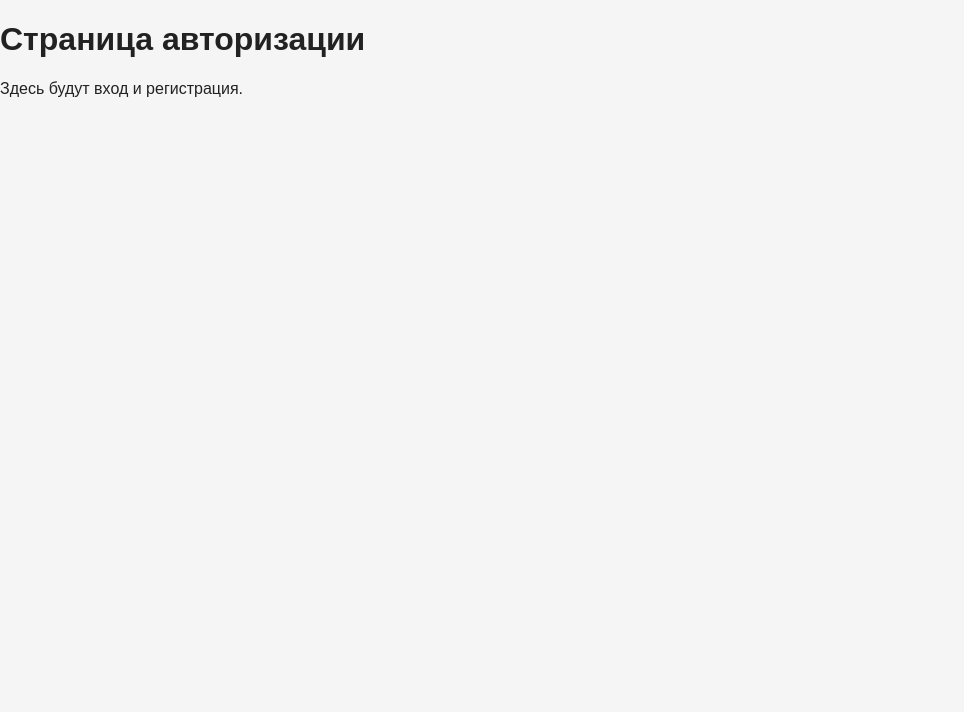
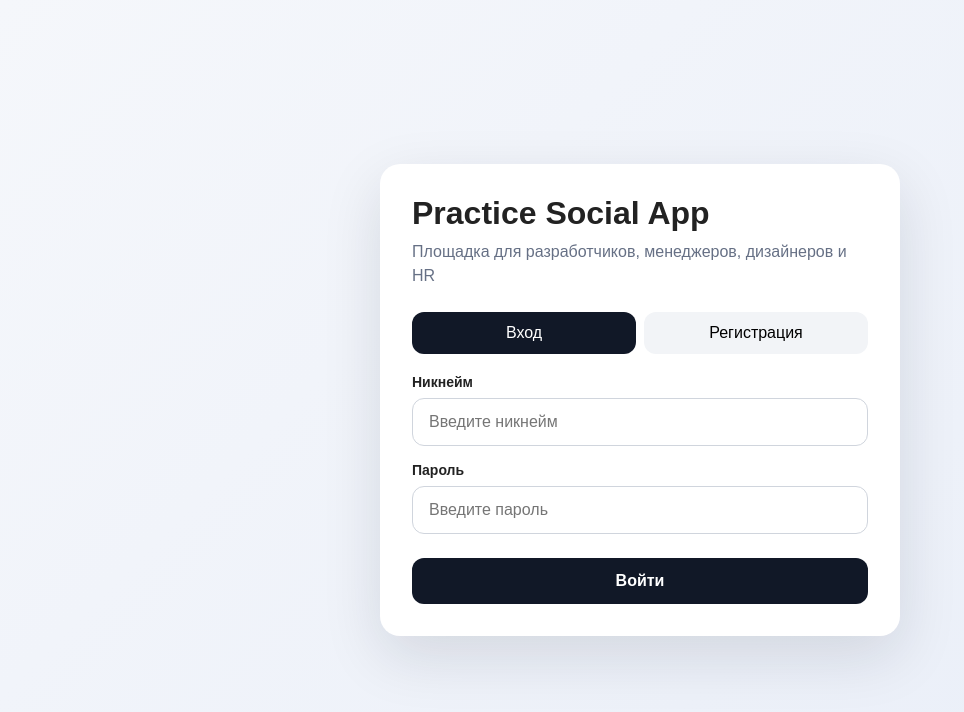
Before and after one commit to vddshk/practic-zuzex, a React (Vite) app in the folder client/: page / in a window 1280 px wide. Shown: the top 712 px of the page, without its empty margins (0-964 px from the left). Built offline with nearby package versions, Linux system fonts and the light colour scheme.

Commit message:
feat: create auth page ui with form components

```diff
--- /dev/null
+++ b/client/src/components/ErrorMessage/ErrorMessage.tsx
@@ -0,0 +1,19 @@
+type ErrorMessageProps = {
+  messages: string[]
+}
+
+export function ErrorMessage({ messages }: ErrorMessageProps) {
+  if (messages.length === 0) {
+    return null
+  }
+
+  return (
+    <div className="error-box">
+      {messages.map((message, index) => (
+        <p key={index} className="error-text">
+          {message}
+        </p>
+      ))}
+    </div>
+  )
+}
--- /dev/null
+++ b/client/src/components/InputField/InputField.tsx
@@ -0,0 +1,35 @@
+type InputFieldProps = {
+  label: string
+  name: string
+  type?: string
+  value: string
+  placeholder?: string
+  onChange: (value: string) => void
+}
+
+export function InputField({
+  label,
+  name,
+  type = 'text',
+  value,
+  placeholder,
+  onChange,
+}: InputFieldProps) {
+  return (
+    <div className="form-field">
+      <label className="form-label" htmlFor={name}>
+        {label}
+      </label>
+
+      <input
+        id={name}
+        name={name}
+        type={type}
+        value={value}
+        placeholder={placeholder}
+        className="form-input"
+        onChange={(e) => onChange(e.target.value)}
+      />
+    </div>
+  )
+}
--- /dev/null
+++ b/client/src/components/RoleSelector/RoleSelector.tsx
@@ -0,0 +1,32 @@
+import { roles, type UserRole } from '../../types/auth'
+
+type RoleSelectorProps = {
+  value: UserRole | ''
+  onChange: (value: UserRole | '') => void
+}
+
+export function RoleSelector({ value, onChange }: RoleSelectorProps) {
+  return (
+    <div className="form-field">
+      <label className="form-label" htmlFor="role">
+        Роль
+      </label>
+
+      <select
+        id="role"
+        name="role"
+        value={value}
+        className="form-input"
+        onChange={(e) => onChange(e.target.value as UserRole | '')}
+      >
+        <option value="">Выберите роль</option>
+
+        {roles.map((role) => (
+          <option key={role} value={role}>
+            {role}
+          </option>
+        ))}
+      </select>
+    </div>
+  )
+}
--- /dev/null
+++ b/client/src/pages/AuthPage/AuthPage.scss
@@ -0,0 +1,127 @@
+.auth-page {
+  min-height: 100vh;
+  display: flex;
+  align-items: center;
+  justify-content: center;
+  padding: 24px;
+  background: linear-gradient(135deg, #f5f7fb 0%, #e9eef8 100%);
+}
+
+.auth-card {
+  width: 100%;
+  max-width: 520px;
+  background-color: #ffffff;
+  border-radius: 20px;
+  padding: 32px;
+  box-shadow: 0 20px 60px rgba(16, 24, 40, 0.12);
+}
+
+.auth-header {
+  margin-bottom: 24px;
+}
+
+.auth-title {
+  margin: 0 0 8px;
+  font-size: 32px;
+  line-height: 1.1;
+}
+
+.auth-subtitle {
+  margin: 0;
+  color: #667085;
+  line-height: 1.5;
+}
+
+.auth-tabs {
+  display: grid;
+  grid-template-columns: 1fr 1fr;
+  gap: 8px;
+  margin-bottom: 20px;
+}
+
+.auth-tab {
+  border: none;
+  border-radius: 12px;
+  padding: 12px 16px;
+  background-color: #f2f4f7;
+  font-size: 16px;
+  cursor: pointer;
+  transition: 0.2s;
+}
+
+.auth-tab.active {
+  background-color: #111827;
+  color: #ffffff;
+}
+
+.auth-form {
+  display: flex;
+  flex-direction: column;
+  gap: 16px;
+}
+
+.form-field {
+  display: flex;
+  flex-direction: column;
+  gap: 8px;
+}
+
+.form-label {
+  font-size: 14px;
+  font-weight: 600;
+}
+
+.form-input {
+  width: 100%;
+  border: 1px solid #d0d5dd;
+  border-radius: 12px;
+  padding: 14px 16px;
+  font-size: 16px;
+  outline: none;
+  transition: 0.2s;
+  background-color: #ffffff;
+}
+
+.form-input:focus {
+  border-color: #111827;
+}
+
+.auth-submit-button {
+  margin-top: 8px;
+  border: none;
+  border-radius: 12px;
+  padding: 14px 18px;
+  background-color: #111827;
+  color: #ffffff;
+  font-size: 16px;
+  font-weight: 600;
+  cursor: pointer;
+}
+
+.error-box {
+  margin-bottom: 20px;
+  border: 1px solid #fda29b;
+  border-radius: 12px;
+  padding: 12px 14px;
+  background-color: #fef3f2;
+}
+
+.error-text {
+  margin: 0;
+  color: #b42318;
+  line-height: 1.5;
+}
+
+.error-text + .error-text {
+  margin-top: 6px;
+}
+
+@media (max-width: 640px) {
+  .auth-card {
+    padding: 24px 18px;
+  }
+
+  .auth-title {
+    font-size: 26px;
+  }
+}
--- a/client/src/pages/AuthPage/AuthPage.tsx
+++ b/client/src/pages/AuthPage/AuthPage.tsx
@@ -1,8 +1,219 @@
+import { useState } from 'react'
+import { ErrorMessage } from '../../components/ErrorMessage/ErrorMessage'
+import { InputField } from '../../components/InputField/InputField'
+import { RoleSelector } from '../../components/RoleSelector/RoleSelector'
+import type { UserRole } from '../../types/auth'
+import './AuthPage.scss'
+
+type AuthMode = 'login' | 'register'
+
 export function AuthPage() {
+  const [mode, setMode] = useState<AuthMode>('login')
+
+  const [firstName, setFirstName] = useState('')
+  const [lastName, setLastName] = useState('')
+  const [nickname, setNickname] = useState('')
+  const [email, setEmail] = useState('')
+  const [password, setPassword] = useState('')
+  const [confirmPassword, setConfirmPassword] = useState('')
+  const [role, setRole] = useState<UserRole | ''>('')
+  const [errors, setErrors] = useState<string[]>([])
+
+  const isRegister = mode === 'register'
+
+  const resetErrors = () => {
+    setErrors([])
+  }
+
+  const switchMode = (nextMode: AuthMode) => {
+    setMode(nextMode)
+    setErrors([])
+  }
+
+  const validateForm = () => {
+    const nextErrors: string[] = []
+
+    if (!nickname.trim()) {
+      nextErrors.push('Введите никнейм')
+    }
+
+    if (!password.trim()) {
+      nextErrors.push('Введите пароль')
+    }
+
+    if (isRegister) {
+      if (!firstName.trim()) {
+        nextErrors.push('Введите имя')
+      }
+
+      if (!lastName.trim()) {
+        nextErrors.push('Введите фамилию')
+      }
+
+      if (!email.trim()) {
+        nextErrors.push('Введите email')
+      }
+
+      if (password.length < 8) {
+        nextErrors.push('Пароль должен содержать минимум 8 символов')
+      }
+
+      if (!/\d/.test(password) || !/[A-Za-zА-Яа-я]/.test(password)) {
+        nextErrors.push('Пароль должен содержать буквы и цифры')
+      }
+
+      if (password !== confirmPassword) {
+        nextErrors.push('Пароль и подтверждение пароля не совпадают')
+      }
+
+      if (!role) {
+        nextErrors.push('Выберите роль')
+      }
+    }
+
+    setErrors(nextErrors)
+
+    return nextErrors.length === 0
+  }
+
+  const handleSubmit = (e: React.FormEvent<HTMLFormElement>) => {
+    e.preventDefault()
+
+    const isValid = validateForm()
+
+    if (!isValid) {
+      return
+    }
+
+    if (mode === 'login') {
+      alert('Форма входа валидна. API подключим позже.')
+      return
+    }
+
+    alert('Форма регистрации валидна. API подключим позже.')
+  }
+
   return (
-    <div>
-      <h1>Страница авторизации</h1>
-      <p>Здесь будут вход и регистрация.</p>
-    </div>
+    <section className="auth-page">
+      <div className="auth-card">
+        <div className="auth-header">
+          <h1 className="auth-title">Practice Social App</h1>
+          <p className="auth-subtitle">
+            Площадка для разработчиков, менеджеров, дизайнеров и HR
+          </p>
+        </div>
+
+        <div className="auth-tabs">
+          <button
+            type="button"
+            className={`auth-tab ${mode === 'login' ? 'active' : ''}`}
+            onClick={() => switchMode('login')}
+          >
+            Вход
+          </button>
+
+          <button
+            type="button"
+            className={`auth-tab ${mode === 'register' ? 'active' : ''}`}
+            onClick={() => switchMode('register')}
+          >
+            Регистрация
+          </button>
+        </div>
+
+        <ErrorMessage messages={errors} />
+
+        <form className="auth-form" onSubmit={handleSubmit}>
+          {isRegister && (
+            <>
+              <InputField
+                label="Имя"
+                name="firstName"
+                value={firstName}
+                placeholder="Введите имя"
+                onChange={(value) => {
+                  resetErrors()
+                  setFirstName(value)
+                }}
+              />
+
+              <InputField
+                label="Фамилия"
+                name="lastName"
+                value={lastName}
+                placeholder="Введите фамилию"
+                onChange={(value) => {
+                  resetErrors()
+                  setLastName(value)
+                }}
+              />
+
+              <InputField
+                label="Email"
+                name="email"
+                type="email"
+                value={email}
+                placeholder="Введите email"
+                onChange={(value) => {
+                  resetErrors()
+                  setEmail(value)
+                }}
+              />
+            </>
+          )}
+
+          <InputField
+            label="Никнейм"
+            name="nickname"
+            value={nickname}
+            placeholder="Введите никнейм"
+            onChange={(value) => {
+              resetErrors()
+              setNickname(value)
+            }}
+          />
+
+          <InputField
+            label="Пароль"
+            name="password"
+            type="password"
+            value={password}
+            placeholder="Введите пароль"
+            onChange={(value) => {
+              resetErrors()
+              setPassword(value)
+            }}
+          />
+
+          {isRegister && (
+            <>
+              <InputField
+                label="Подтверждение пароля"
+                name="confirmPassword"
+                type="password"
+                value={confirmPassword}
+                placeholder="Повторите пароль"
+                onChange={(value) => {
+                  resetErrors()
+                  setConfirmPassword(value)
+                }}
+              />
+
+              <RoleSelector
+                value={role}
+                onChange={(value) => {
+                  resetErrors()
+                  setRole(value)
+                }}
+              />
+            </>
+          )}
+
+          <button type="submit" className="auth-submit-button">
+            {isRegister ? 'Зарегистрироваться' : 'Войти'}
+          </button>
+        </form>
+      </div>
+    </section>
   )
 }
--- /dev/null
+++ b/client/src/types/auth.ts
@@ -0,0 +1,10 @@
+export const roles = [
+  'Frontend Developer',
+  'Backend Developer',
+  'QA Engineer',
+  'Designer',
+  'Manager',
+  'HR',
+] as const
+
+export type UserRole = (typeof roles)[number]
```
